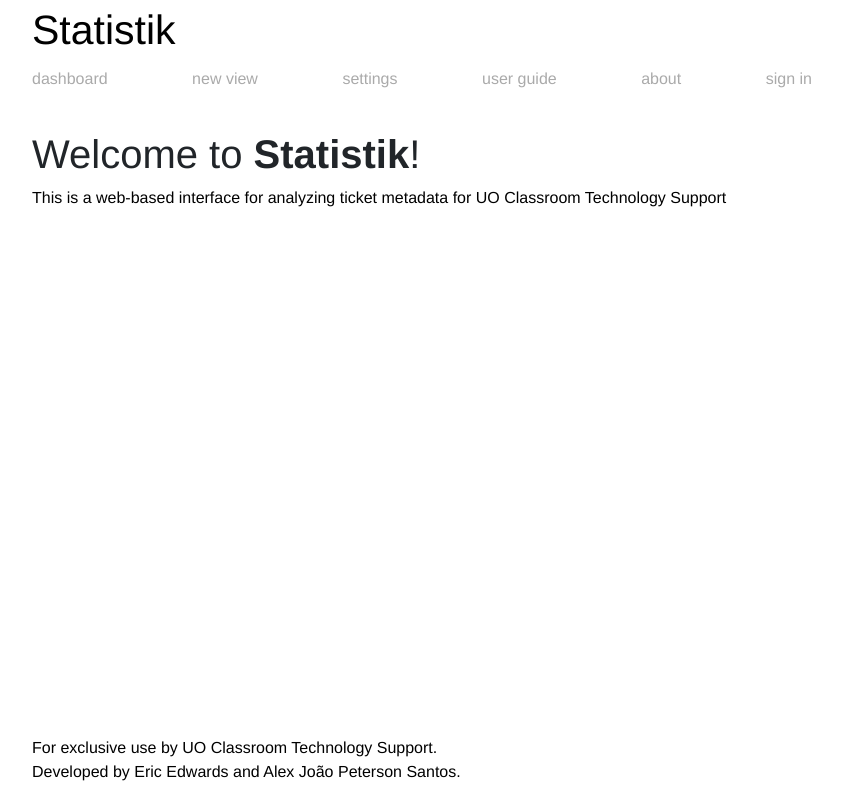
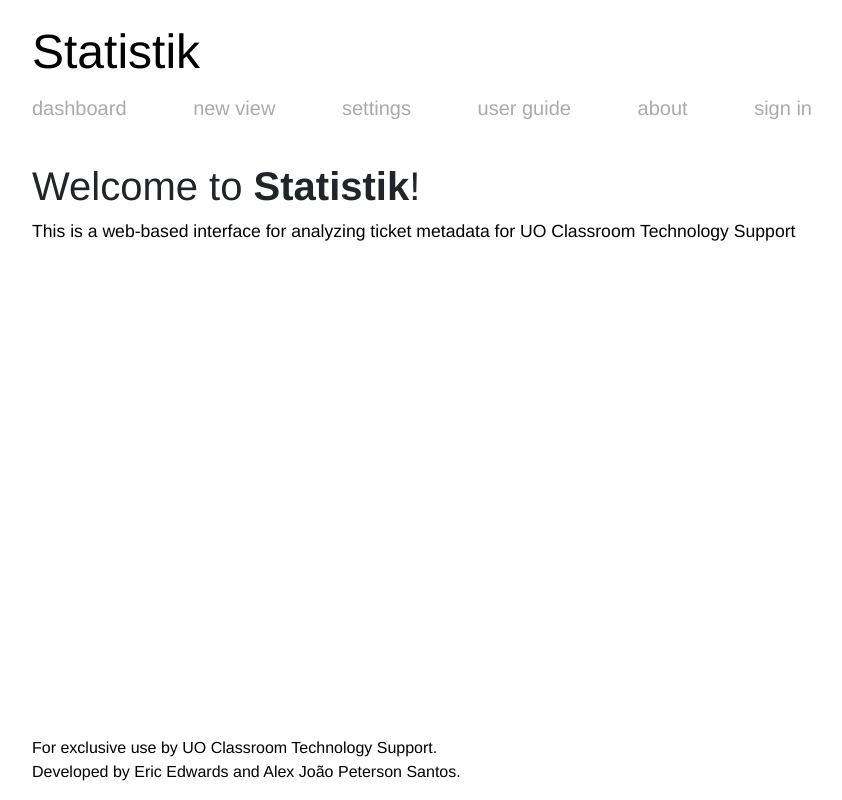
Before and after one commit to uoclass/statistik, a React (Create React App) app: page / in a window 1280 px wide. Shown: the whole page, without its empty margins (208-1050 px from the left). Built offline with nearby package versions, Linux system fonts and the light colour scheme.

Commit message:
chore: Minor stylistic changes to view creation form

```diff
--- a/src/components/ConfigurationMenu.jsx
+++ b/src/components/ConfigurationMenu.jsx
@@ -30,11 +30,12 @@
                     <p>
                         <label htmlFor="view-layout">View layout</label> <br/>
                         <select className={"form-select"} name="view-layout">
-                            <option>Tickets by requestor</option>
-                            <option>Tickets by diagnosis</option>
-                            <option>Tickets by week</option>
-                            <option>Tickets by building</option>
-                            <option>Tickets by room</option>
+                            <option value="" selected disabled >Select one</option>
+                            <option value="1">Tickets by requestor</option>
+                            <option value="2">Tickets by diagnosis</option>
+                            <option value="3">Tickets by week</option>
+                            <option value="4">Tickets by building</option>
+                            <option value="5">Tickets by room</option>
                         </select>
                     </p>
                 </label>
--- a/src/components/FormElements.css
+++ b/src/components/FormElements.css
@@ -6,7 +6,6 @@
 }
 
 p {
-    font-size: 1rem;
     font-family: "Helvetica Neue", sans-serif;
     font-weight: normal;
     color: black;
@@ -23,7 +22,6 @@
 
 
 .form-select, .form-input-date {
-  font-size: 1rem;
   font-family: "Helvetica Neue", sans-serif;
   font-weight: normal;
   color: black;
--- a/src/components/Layout.css
+++ b/src/components/Layout.css
@@ -29,17 +29,19 @@
     display: flex;
     flex-direction: column;
     min-height: 100vh;
+    font-size: 1.1rem;
+    font-weight: normal;
 }
 
 .App-header {
-    font-size: calc(25px + 2vmin);
+    font-size: 3rem;
     font-weight: 500;
+    padding-top: 1rem;
     color: black;
 }
 
 .App-body {
     margin: calc(15px + 1vh) 0px calc(15px + 1vh) 0px;
-    font-size: calc(10px + 1vmin);
     flex: 1;
 }
 
--- a/src/components/Nav.css
+++ b/src/components/Nav.css
@@ -1,6 +1,7 @@
 .Nav {
     padding: 0px 0px;
     width: 100%;
+    font-size: 1.25rem
 }
 
 .Nav-list {
```
Also changed, not shown: 1 other file (tests, documents, lock files or other folders).
